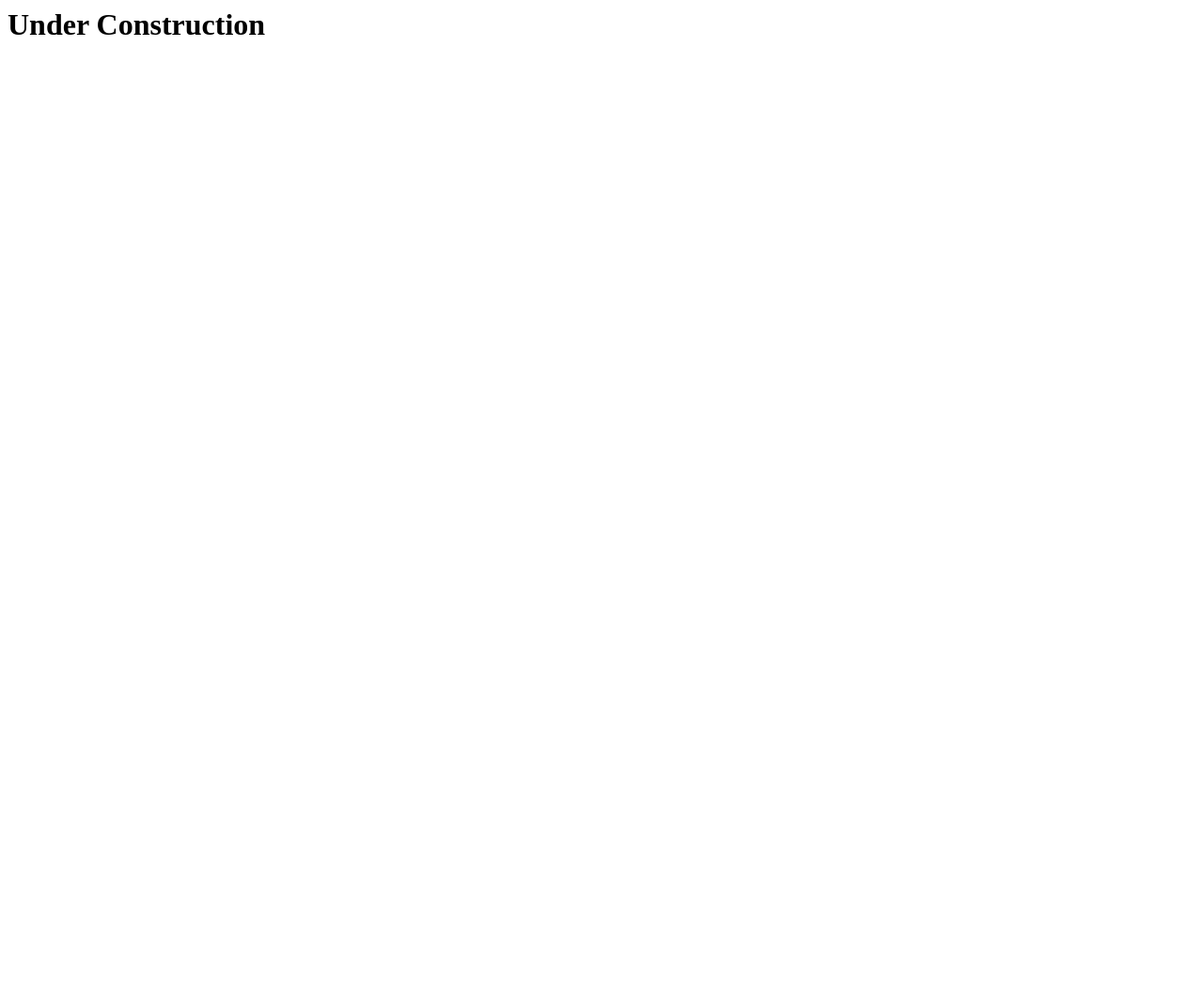
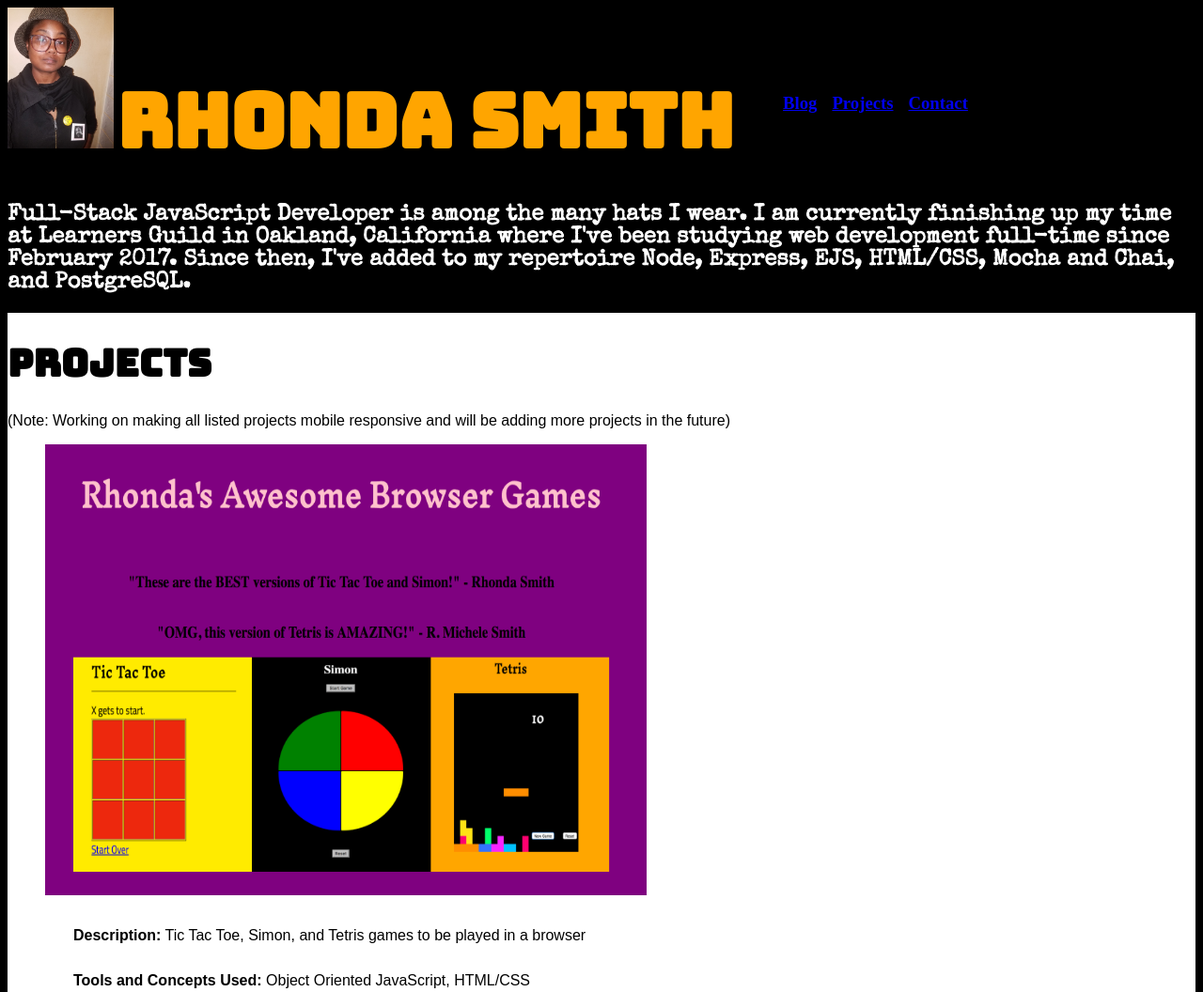
Before and after one commit to smithrm941/portfolio, a plain HTML site: page index.html in a window 1280 px wide. Shown: the top 1056 px of the page at 94% size. Before the commit the page ends 800 px from the top, so only its background shows below. Drawn offline with nearby package versions, Linux system fonts and the light colour scheme; a web font is replaced by a local one.

Commit message:
first version of portfolio

```diff
--- /dev/null
+++ b/index.css
@@ -0,0 +1,91 @@
+body{
+  background-color: black;
+  display: flex;
+  flex-direction: column;
+}
+
+.title{
+  color: orange;
+  font-family: 'Bungee', cursive;
+  font-size: 80px;
+  display: inline-block;
+  margin-bottom: 15px;
+}
+
+.profile-pic {
+  height: 150px;
+  display: inline-block;
+}
+
+.links{
+  display: inline-block;
+  list-style-type: none;
+  color: orange;
+  margin-bottom: 10px;
+}
+
+.links li {
+    float: left;
+}
+
+.links li a {
+    display: inline-block;
+    padding: 8px;
+}
+
+#about{
+  color: white;
+  font-family: 'Special Elite', cursive;
+}
+
+
+#projects{
+  background-color: white;
+  font-family: 'Monserrat', sans-serif;
+  width: 100%;
+}
+
+#projects h1 {
+  font-size: 40px;
+  font-family: 'Bungee', cursive;
+}
+
+#projects p {
+  display: block;
+}
+
+.screenshots img {
+  margin: auto;
+  display: inline-block;
+  width: 80vh;
+  height: 60vh;
+}
+
+.screenshots p {
+  display: inline-block;
+  margin: 30px;
+}
+
+@media screen and (max-width: 1024px) {
+  .screenshots {
+    display: block;
+  }
+}
+
+.browser-game-description {
+  display: inline-block;
+}
+
+.fa-github{
+  color: orange;
+  margin-right: 10px;
+}
+
+.fa-linkedin{
+  color: orange;
+}
+
+#contact {
+  color: white;
+  font-family: 'Bungee', cursive;
+}
--- a/index.html
+++ b/index.html
@@ -1 +1,60 @@
-<h1>Under Construction</h1>
+<!DOCTYPE html>
+<html>
+  <head>
+    <meta charset="utf-8">
+    <meta name="viewport" content="width=device-width, initial-scale=1">
+    <link rel="stylesheet" type="text/css" href="index.css">
+    <link href="https://fonts.googleapis.com/css?family=Bungee|Special+Elite|Monserrat" rel="stylesheet">
+    <title>Rhonda Smith's Portfolio</title>
+  </head>
+  <body>
+    <div class="intro">
+      <img class="profile-pic" src="./Profile Photo.jpg"/>
+      <span><h1 class="title">Rhonda Smith</h1></span>
+      <ul class="links">
+        <li><a href="http://www.smithrm941.com"><h3>Blog</h3></a></li>
+        <li><a href="#projects"><h3>Projects</h3></a></li>
+        <li><a href="#contact"><h3>Contact</h3></a></li>
+      </ul>
+      <h2 id="about">
+        Full-Stack JavaScript Developer is among the many hats I wear. I am currently finishing up my
+        time at Learners Guild in Oakland, California where I've been studying web development full-time
+        since February 2017. Since then, I've added to my repertoire Node, Express, EJS, HTML/CSS, Mocha
+        and Chai, and PostgreSQL.
+      </h2>
+    </div>
+    <div id="projects">
+      <h1>Projects</h1>
+      <p>(Note: Working on making all listed projects mobile responsive and will be adding more projects in the future)</p>
+      <ul class="screenshots">
+        <a href="https://rhondasgames.herokuapp.com">
+          <img class="project-screenshot" src="./Browser Games Screenshot.png"/>
+        </a>
+        <p>
+          <p><b>Description:</b> Tic Tac Toe, Simon, and Tetris games to be played in a browser</p>
+          <p><b>Tools and Concepts Used:</b> Object Oriented JavaScript, HTML/CSS</p>
+        </p>
+        <a href="https://mypokemanz.herokuapp.com">
+          <img class="project-screenshot" src="./My Pokemanz Screenshot.png"/>
+        </a>
+        <p>
+          <p><b>Description:</b> A Single Page App that interacts with the API at mutably.herokuapp.com</p>
+          <p><b>Tools and Concepts Used:</b> jQuery, Fetch, CRUD, Interaction with external API, Single Page App, Model-View-Controller </p>
+        </p>
+        <a href="https://letsroam.herokuapp.com">
+          <img class="project-screenshot" src="./Roam Screenshot.png"/>
+        </a>
+        <p>
+          <p><b>Description:</b> A mock travel website for reviewing cities</p>
+          <p><b>Tools and Concepts Used:</b> Express, Express-Session EJS, event listeners, postgreSQL, Authentication, Routing, CRUD</p>
+        </p>
+      </ul>
+    </div>
+    <div id="contact">
+      Contact
+      <a href="http://www.github.com/smithrm941"><i class="fab fa-github"></i></a>
+      <a href="https://www.linkedin.com/in/smithrm941"><i class="fab fa-linkedin"></i></a>
+    </div>
+    <script defer src="https://use.fontawesome.com/releases/v5.0.1/js/all.js"></script>
+  </body>
+</html>
```
Also changed, not shown: Browser Games Screenshot.png (added), My Pokemanz Screenshot.png (added), Profile Photo.jpg (added), Roam Screenshot.png (added).
